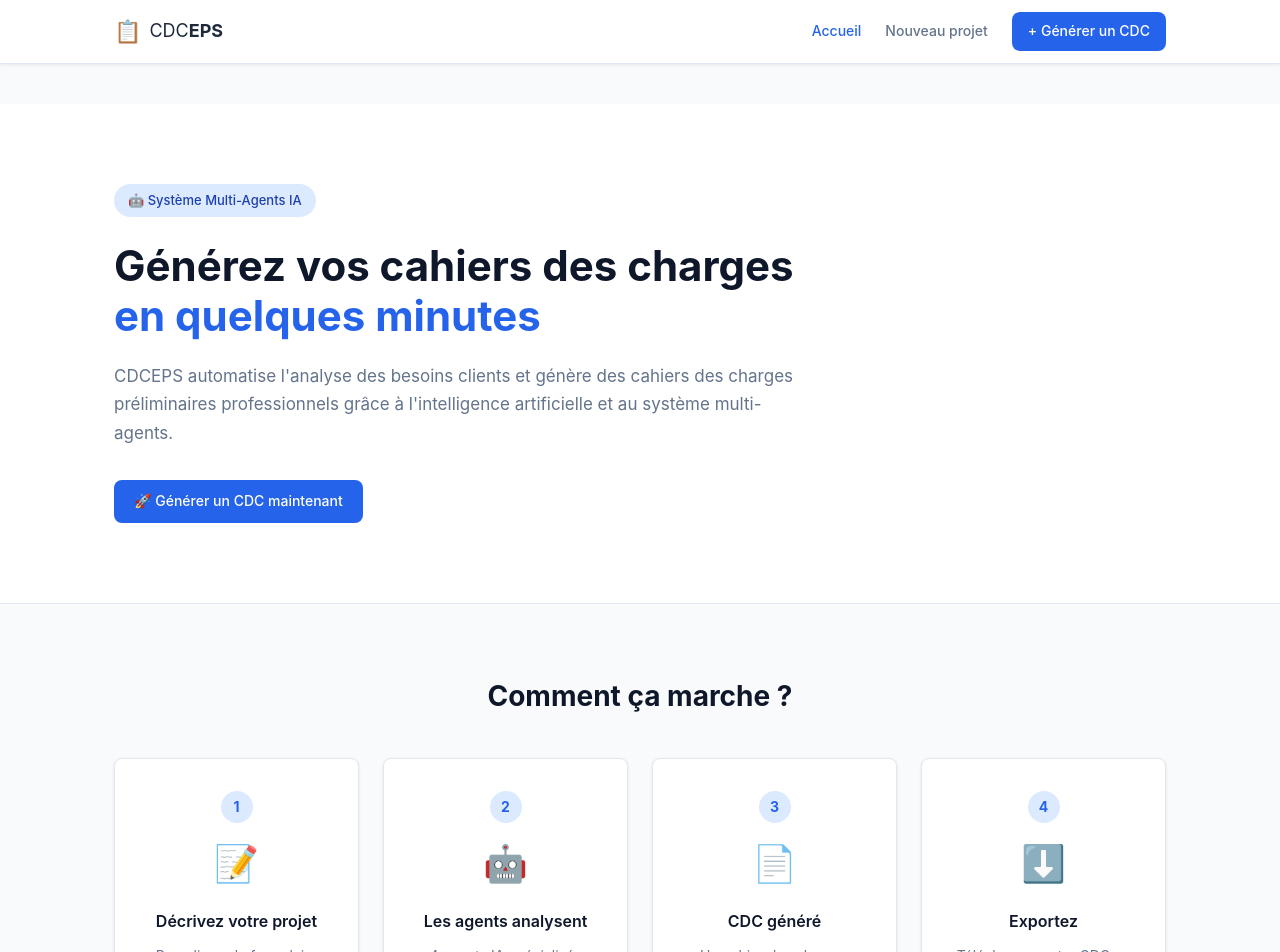
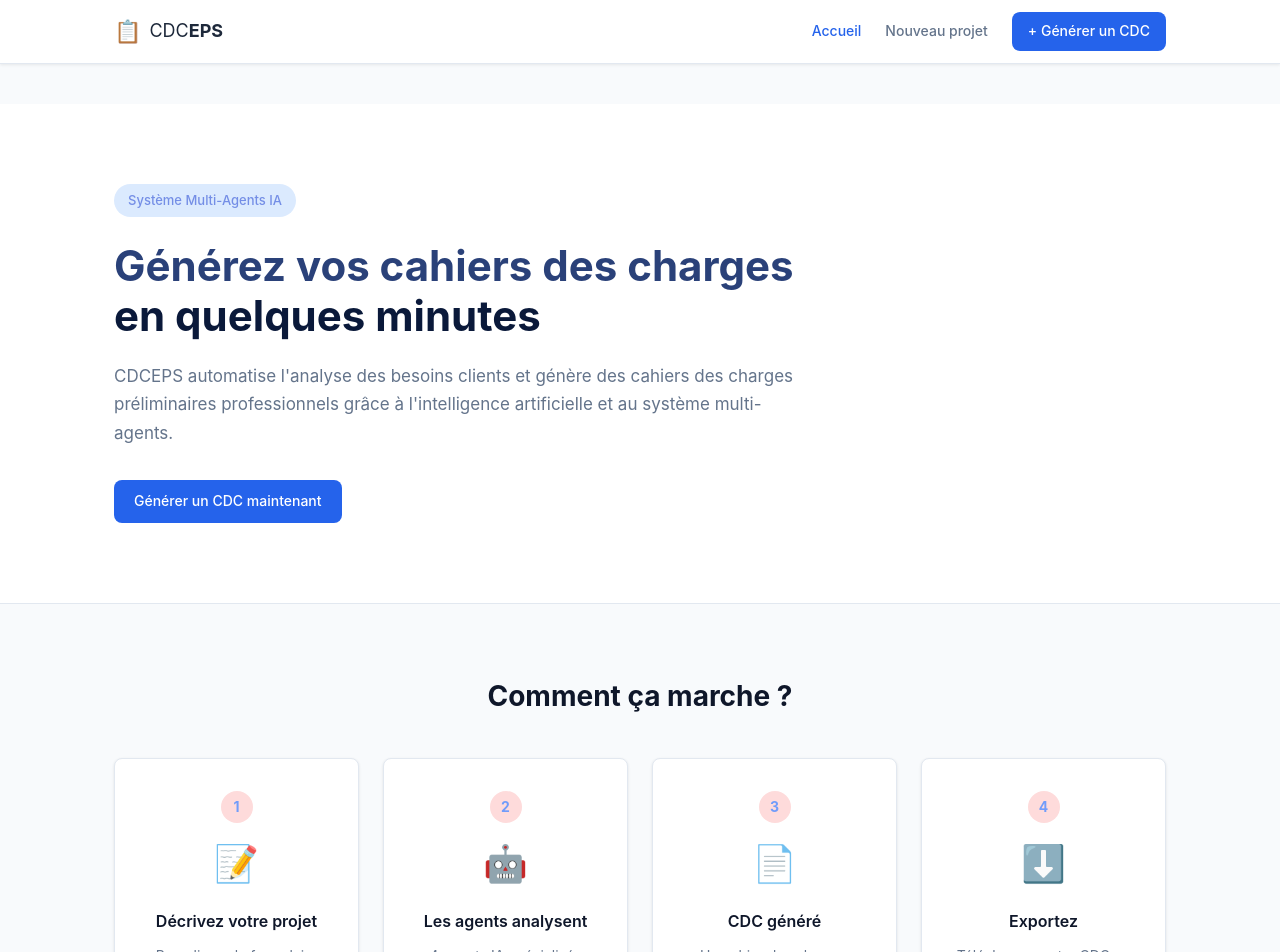
Before and after one commit to Ramadiaw12/CDCeps, a React app in the folder frontend/: page / in a window 1280 px wide. Shown: the top 952 px of the page. Built offline with nearby package versions, Linux system fonts and the light colour scheme; the HTML template or start-up script is replaced by a standard one.

Commit message:
fix the code

```diff
--- a/frontend/src/pages/LandingPage.jsx
+++ b/frontend/src/pages/LandingPage.jsx
@@ -14,7 +14,7 @@ function LandingPage() {
                 <div className="container">
                     <div style={styles.heroContent}>
                         <div style={styles.badge}>
-                            🤖 Système Multi-Agents IA
+                            Système Multi-Agents IA
                         </div>
 
                         <h1 style={styles.titre}>
@@ -30,7 +30,7 @@ function LandingPage() {
 
                         <div style={styles.heroBtns}>
                             <Link to="/nouveau-projet" className="btn btn-primary">
-                                🚀 Générer un CDC maintenant
+                             Générer un CDC maintenant
                             </Link>
                         </div>
                     </div>
@@ -158,7 +158,7 @@ const styles = {
     badge: {
         display: 'inline-block',
         backgroundColor: '#dbeafe',
-        color: '#1e40af',
+        color: '#748ee6',
         padding: '6px 14px',
         borderRadius: '20px',
         fontSize: '13px',
@@ -170,10 +170,10 @@ const styles = {
         fontWeight: '700',
         lineHeight: '1.2',
         marginBottom: '20px',
-        color: '#0f172a'
+        color: '#2a4179'
     },
     titreBleu: {
-        color: '#2563eb'
+        color: '#0a193a'
     },
     description: {
         fontSize: '17px',
@@ -215,8 +215,8 @@ const styles = {
     etapeNumero: {
         width: '32px',
         height: '32px',
-        backgroundColor: '#dbeafe',
-        color: '#2563eb',
+        backgroundColor: '#fedbdb',
+        color: '#719cfa',
         borderRadius: '50%',
         display: 'flex',
         alignItems: 'center',
--- a/frontend/src/pages/ResultatPage.jsx
+++ b/frontend/src/pages/ResultatPage.jsx
@@ -38,7 +38,7 @@ function ResultatPage() {
         chargerCDC();
     }, [cdcId]);
 
-    // ── Export PDF ───────────────────────────────────────────
+    // Export PDF
     const handleExportPDF = async () => {
         setExportPDF(true);
         try {
@@ -49,7 +49,7 @@ function ResultatPage() {
         }
     };
 
-    // ── Chargement ───────────────────────────────────────────
+    // Chargement
     if (chargement) {
         return (
             <div className="page">
@@ -63,13 +63,13 @@ function ResultatPage() {
         );
     }
 
-    // ── Erreur ───────────────────────────────────────────────
+    // Erreur
     if (erreur || !cdc) {
         return (
             <div className="page">
                 <div className="container">
                     <div style={styles.erreur}>
-                        <h3>❌ {erreur || 'CDC introuvable'}</h3>
+                        <h3> {erreur || 'CDC introuvable'}</h3>
                         <button
                             className="btn btn-secondary"
                             onClick={() => navigate('/')}
@@ -83,12 +83,12 @@ function ResultatPage() {
         );
     }
 
-    // ── Rendu principal ──────────────────────────────────────
+    // Rendu principal
     return (
         <div className="page">
             <div className="container">
 
-                {/* ── En-tête avec actions ─────────────────── */}
+                {/*  En-tête avec actions  */}
                 <div style={styles.header}>
                     <div>
                         <h1 style={styles.titre}>
@@ -175,7 +175,7 @@ function ResultatPage() {
                 {/* ── Sections manquantes ──────────────────── */}
                 {cdc.sections_manquantes?.length > 0 && (
                     <div style={styles.avertissement}>
-                        <strong>⚠️ Sections à compléter :</strong>
+                        <strong>Sections à compléter :</strong>
                         <ul style={{ marginTop: 8, paddingLeft: 20 }}>
                             {cdc.sections_manquantes.map((section, i) => (
                                 <li key={i} style={{ fontSize: 13 }}>
@@ -186,12 +186,12 @@ function ResultatPage() {
                     </div>
                 )}
 
-                {/* ── Contenu du CDC ───────────────────────── */}
+                {/* ── Contenu du CDC */}
                 <div className="card" style={styles.cdcCard}>
                     <CDCViewer contenu={cdc.contenu_markdown} />
                 </div>
 
-                {/* ── Actions bas de page ──────────────────── */}
+                {/*  Actions bas de page  */}
                 <div style={styles.actionsBottom}>
                     <button
                         className="btn btn-secondary"
@@ -213,7 +213,7 @@ function ResultatPage() {
     );
 }
 
-// ── Styles ───────────────────────────────────────────────────
+//  Styles
 const styles = {
     header: {
         display: 'flex',
```
